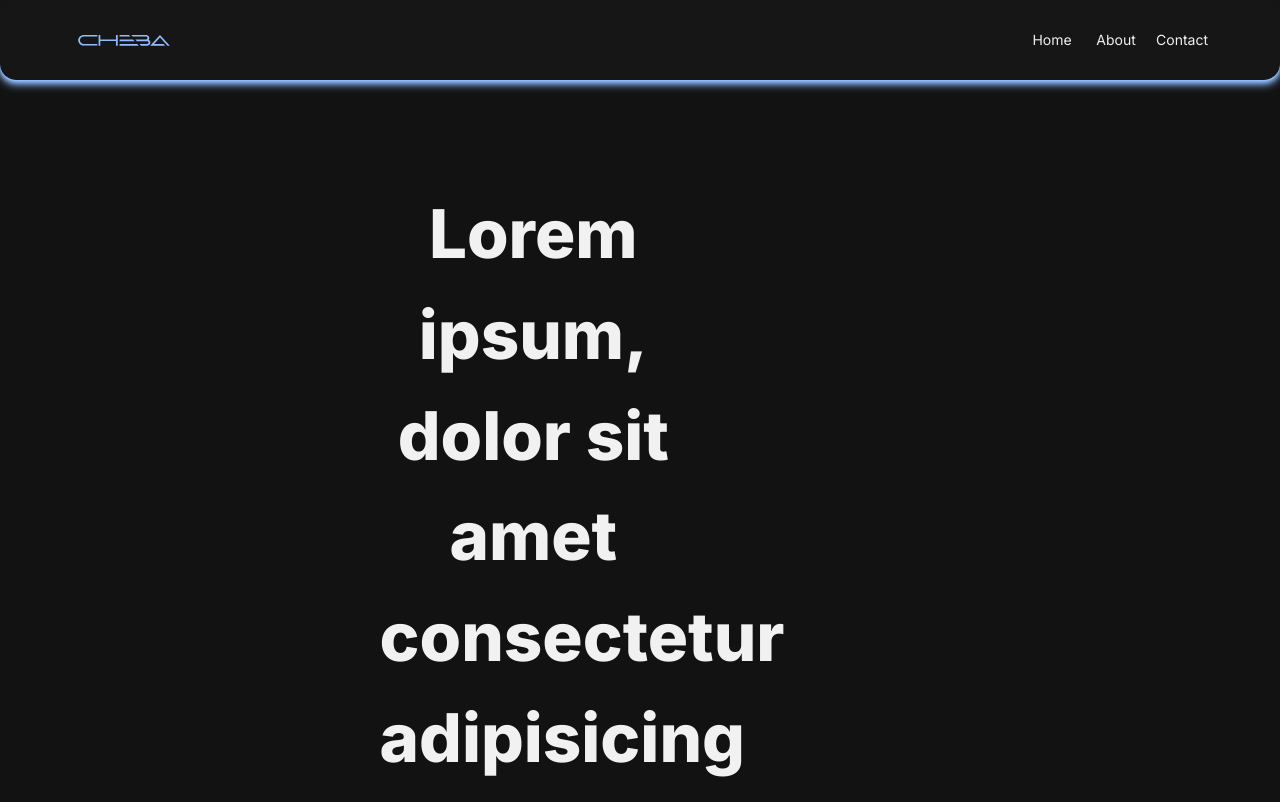
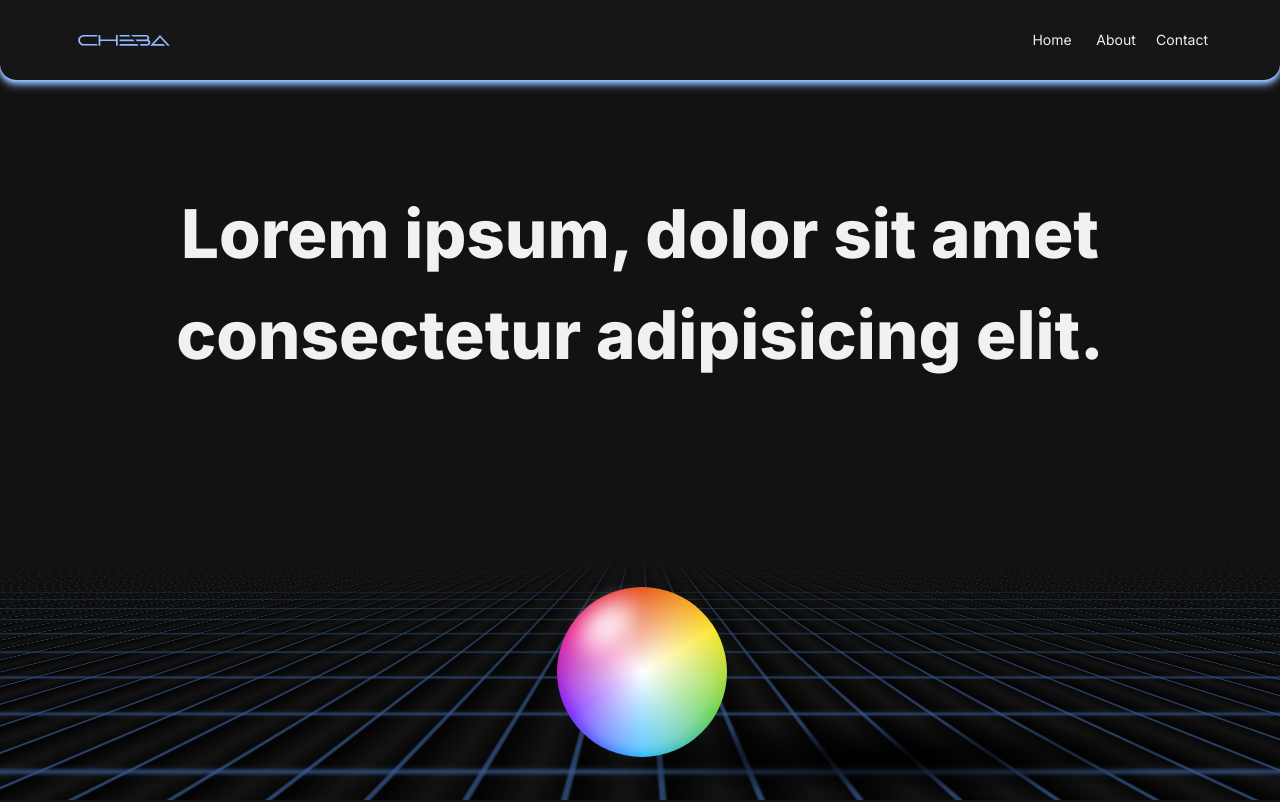
Before and after one commit to cheba91/personal-site, a Next.js app: page / in a window 1280 px wide. Shown: the top 802 px of the page. Built offline with nearby package versions, Linux system fonts and the light colour scheme.

Commit message:
ball size changed

```diff
--- a/components/Hero.js
+++ b/components/Hero.js
@@ -7,7 +7,6 @@ export default function Hero({ changeTheme, mainClr }) {
    return (
       <>
          <Grid
-            md={10}
             container
             spacing={2}
             margin="0"
@@ -24,7 +23,7 @@ export default function Hero({ changeTheme, mainClr }) {
             }}
          >
             {/* TOP hero part */}
-            <Grid md={4}>
+            <Grid>
                <Container>
                   <Typography
                      textAlign="center"
@@ -45,7 +44,6 @@ export default function Hero({ changeTheme, mainClr }) {
 
             {/* BOTTOM hero part */}
             <Grid
-               md={6}
                position="relative"
                width="100%"
                height="100%"
--- a/components/ThemeToggler.js
+++ b/components/ThemeToggler.js
@@ -4,7 +4,7 @@ import { useState } from 'react';
 
 export default function ThemeToggler({ changeTheme }) {
    const pinWidth = 35;
-   const ballSize = 200;
+   const ballSize = 170;
    const [showPin, setShowPin] = useState('none');
    const [pinPosX, setPinPosX] = useState(538);
    const [pinPosY, setPinPosY] = useState(865);
```
